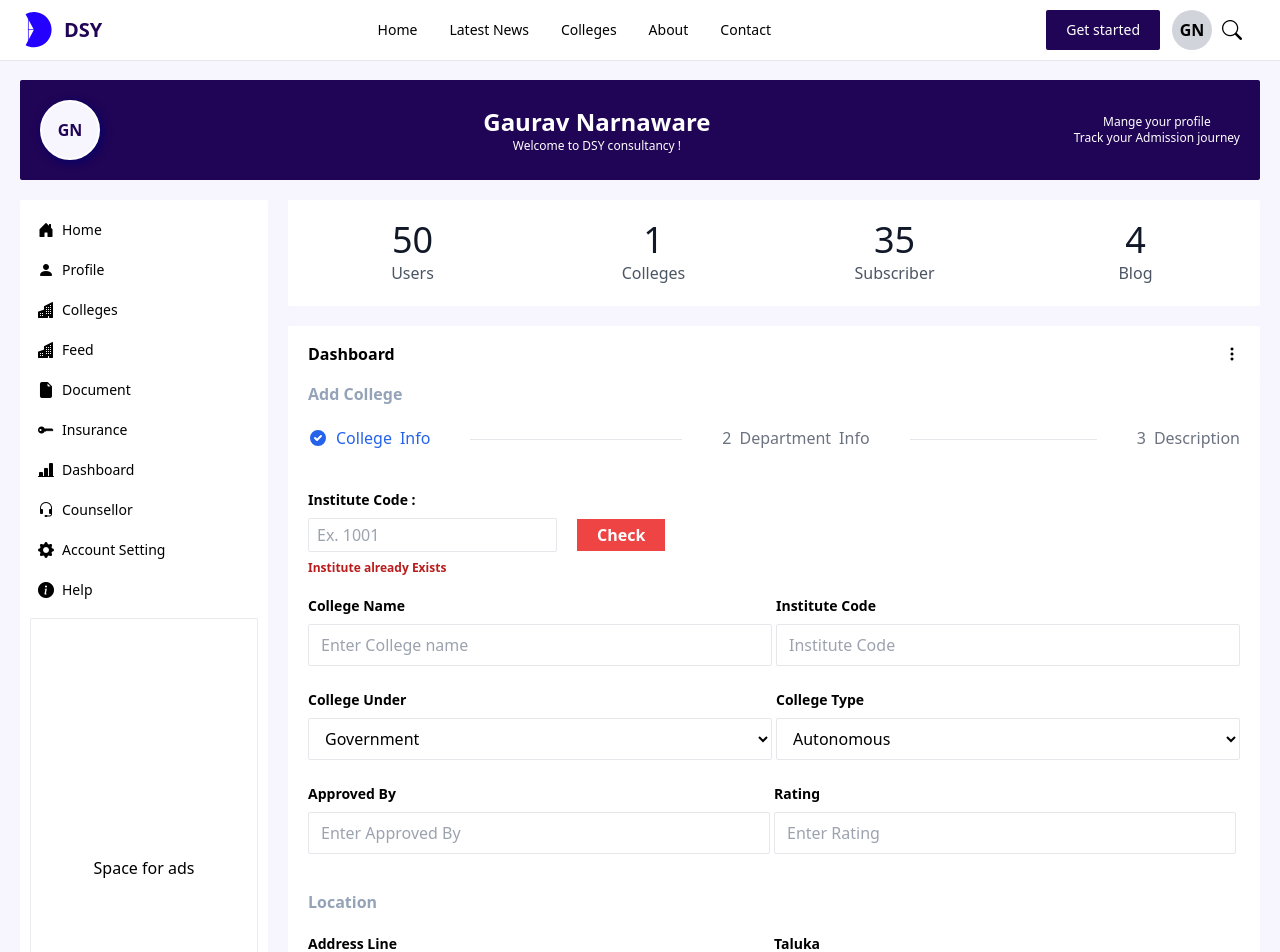
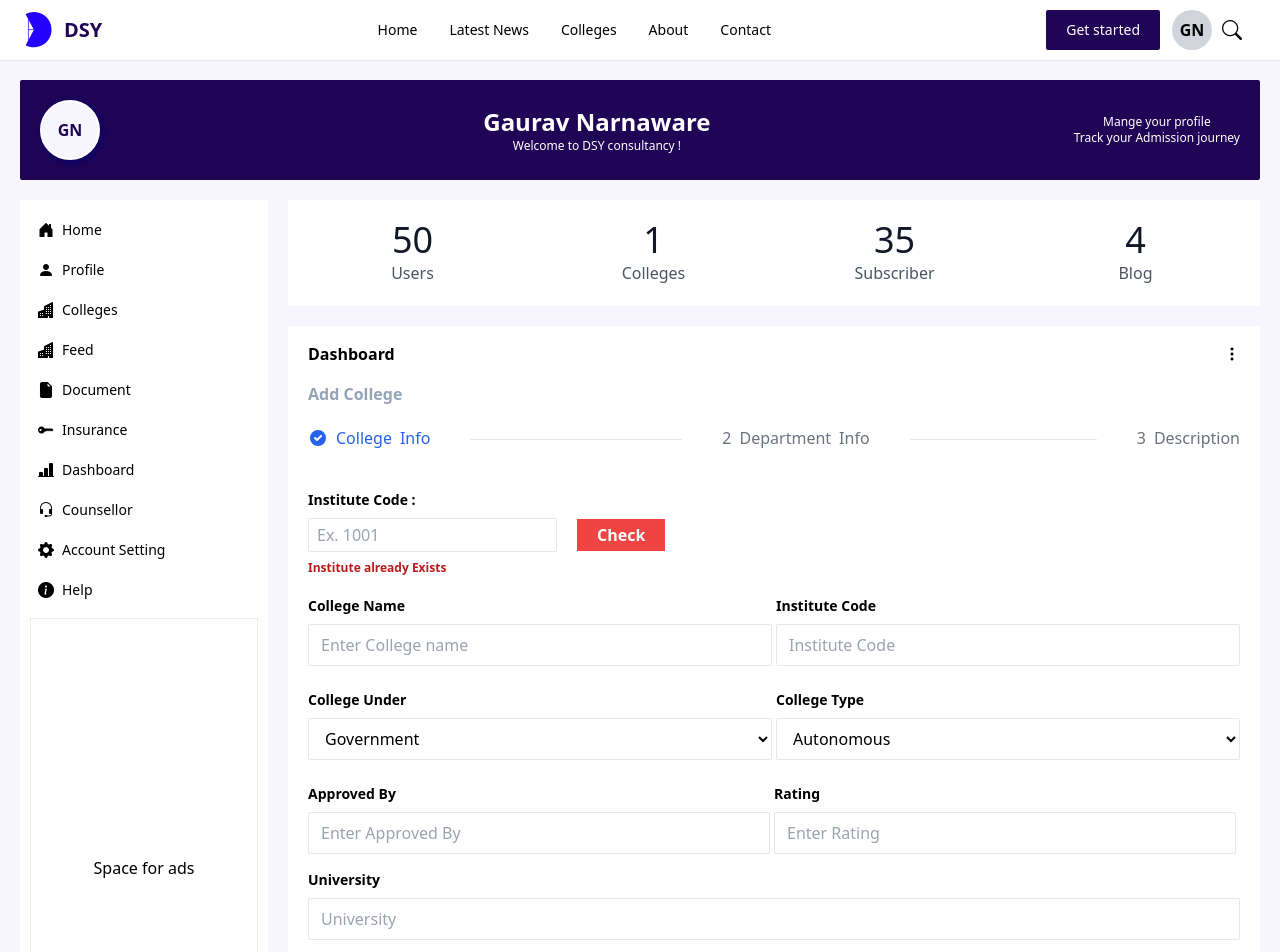
Before and after one commit to gauravn3112003/DSY_Consultancy-1, a Next.js app: page /Admin/AddCollege/CollegeDetail in a window 1280 px wide. Shown: the top 952 px of the page. Built offline with nearby package versions, Linux system fonts and the light colour scheme.

Commit message:
Create college details page

```diff
--- a/pages/Admin/AddCollege/CollegeDetail.js
+++ b/pages/Admin/AddCollege/CollegeDetail.js
@@ -51,7 +51,7 @@ const CollegeDetail = () => {
       <AddCollegeDetails>
         <Stepper />
         <div className="w-full p-5 h-auto bg-white ">
-         <InstituteCheck/>
+          <InstituteCheck />
 
           <div className="flex mb-4 flex-wrap bg sm:flex-nowrap">
             <div className="sm:w-1/2  mr-1 mb-2  w-full">
@@ -138,6 +138,21 @@ const CollegeDetail = () => {
                 placeholder="Enter Rating"
               />
             </div>
+          </div>
+
+          <div className="mb-4">
+            <label
+              className="block text-grey-darker text-sm font-bold mb-2"
+              htmlFor="University"
+            >
+              University
+            </label>
+            <input
+              className=" bg-white border rounded-sm  w-full outline-none py-2 px-3 text-grey-darker"
+              id="University"
+              type="text"
+              placeholder="University "
+            />
           </div>
 
           <div className=" font-semibold text-slate-400 bg-white py-5">
@@ -252,6 +267,21 @@ const CollegeDetail = () => {
             />
           </div>
 
+          <div className="mb-4">
+            <label
+              className="block text-grey-darker text-sm font-bold mb-2"
+              htmlFor="image"
+            >
+              Image
+            </label>
+            <input
+              className=" bg-white border rounded-sm  w-full outline-none py-2 px-3 text-grey-darker"
+              id="image"
+              type="text"
+              placeholder="Ex: http://localhost:3000/img/hero.png"
+            />
+          </div>
+
           <div className=" font-semibold text-slate-400 bg-white py-5">
             Contact Information
           </div>
@@ -317,7 +347,6 @@ const CollegeDetail = () => {
             />
           </div>
 
-
           <button className=" w-32 pBtn px-5 py-3  " type="submit">
             Submit
           </button>
```
